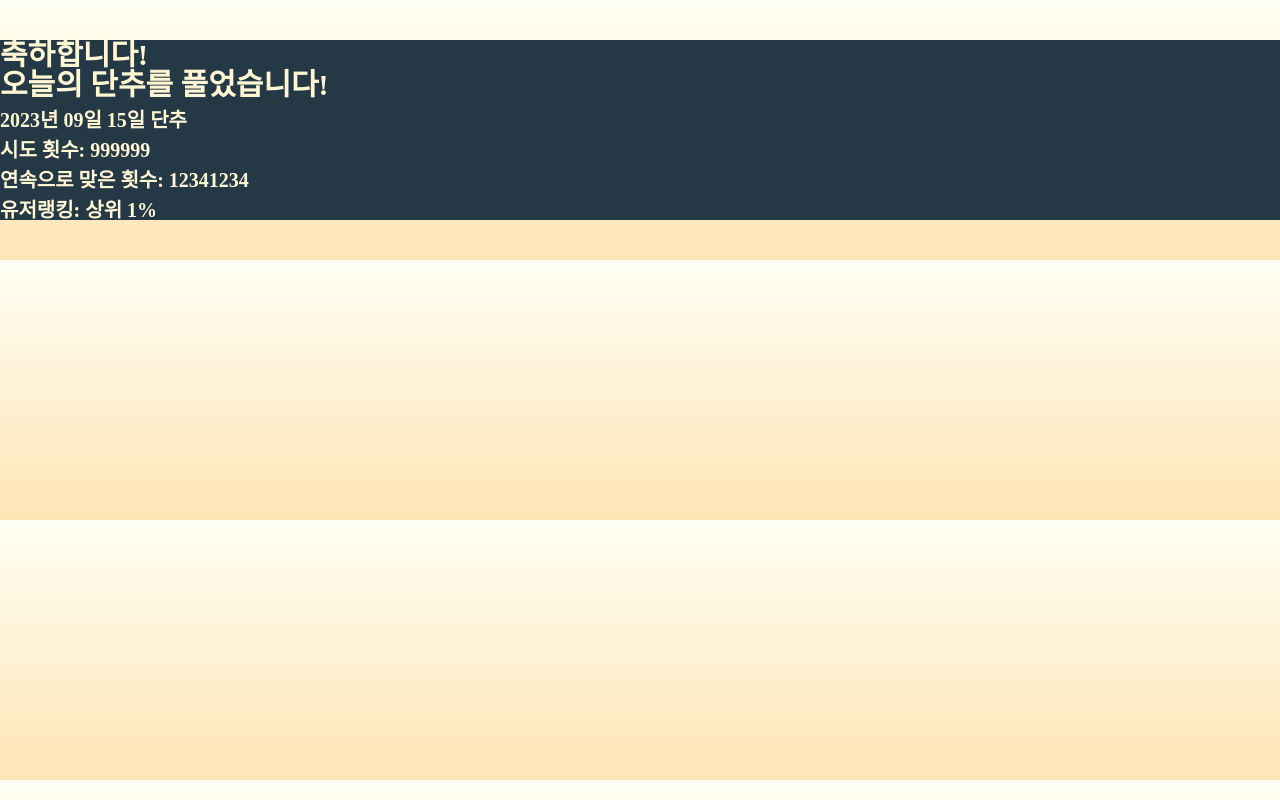
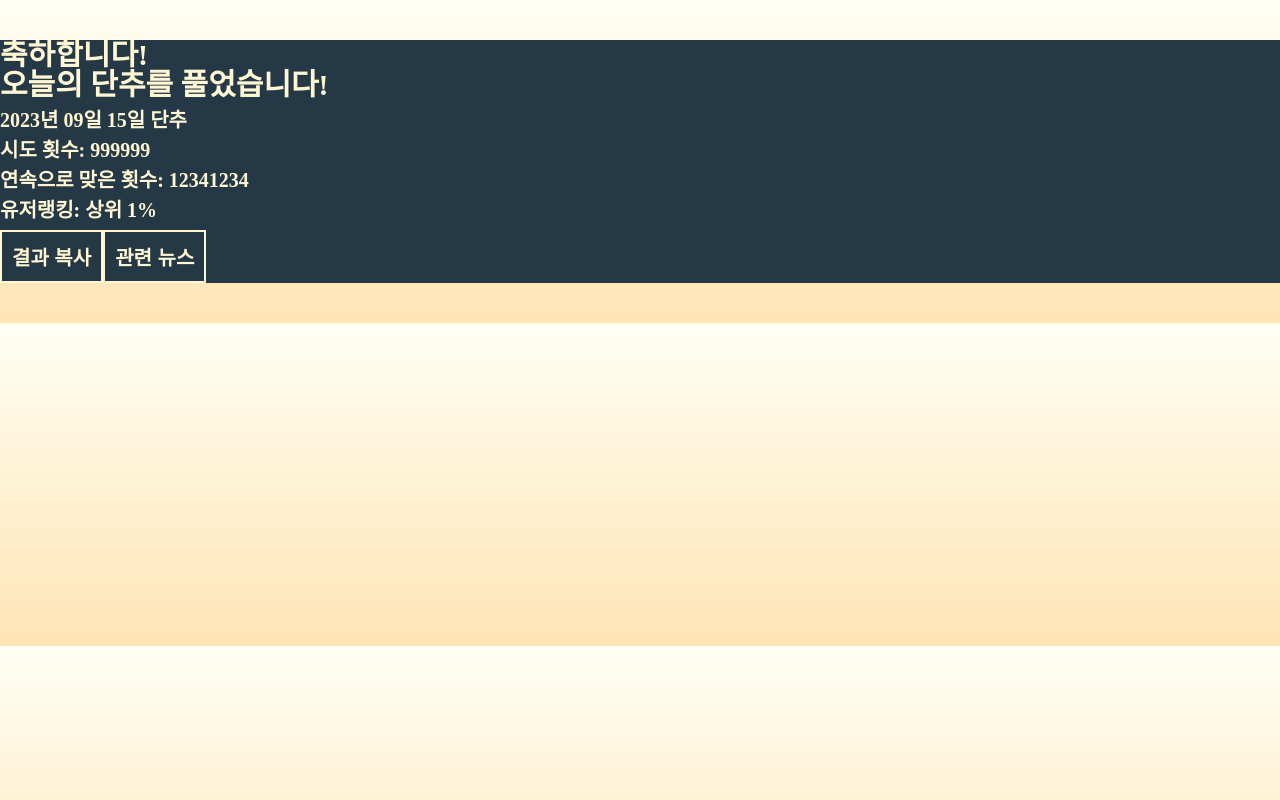
Before and after one commit to team-hca/danchu, a React (Create React App) app in the folder frontend/frontapp/: page /congrat in a window 1280 px wide. Built offline with nearby package versions, Linux system fonts and the light colour scheme.

Commit message:
⚡ feat: 결과복사, 관련뉴스 버튼 구현

```diff
--- a/frontend/frontapp/src/components/CongratModal.jsx
+++ b/frontend/frontapp/src/components/CongratModal.jsx
@@ -44,6 +44,28 @@ const DanchuRank = styled.div`
   margin: 10px 0px 10px 0px;
 `
 
+const ResultCopyButton = styled.button`
+  position: relative;
+  background: none;
+  border: 2px solid #FFF7D4;
+  cursor: pointer;
+  color: #FFF7D4;
+  font-size: 20px;
+  font-weight: bold;
+  padding: 10px;
+`
+
+const RelatedNewsButton = styled.button`
+  position: relative;
+  background: none;
+  border: 2px solid #FFF7D4;
+  cursor: pointer;
+  color: #FFF7D4;
+  font-size: 20px;
+  font-weight: bold;
+  padding: 10px;
+`
+
 const now = new Date();
 const options = { timeZone: 'Asia/Seoul' };
 const krSeoulTime = now.toLocaleString('en-US', options);
@@ -76,6 +98,10 @@ export default function CongratModal() {
         <DanchuStreak>{danchuStreak}</DanchuStreak>
         <DanchuRank>{danchuRank}</DanchuRank>
       </SuccessContent>
+
+      <ResultCopyButton>결과 복사</ResultCopyButton>
+      <RelatedNewsButton>관련 뉴스</RelatedNewsButton>
+
     </ModalContainer>
   );
 }
```
